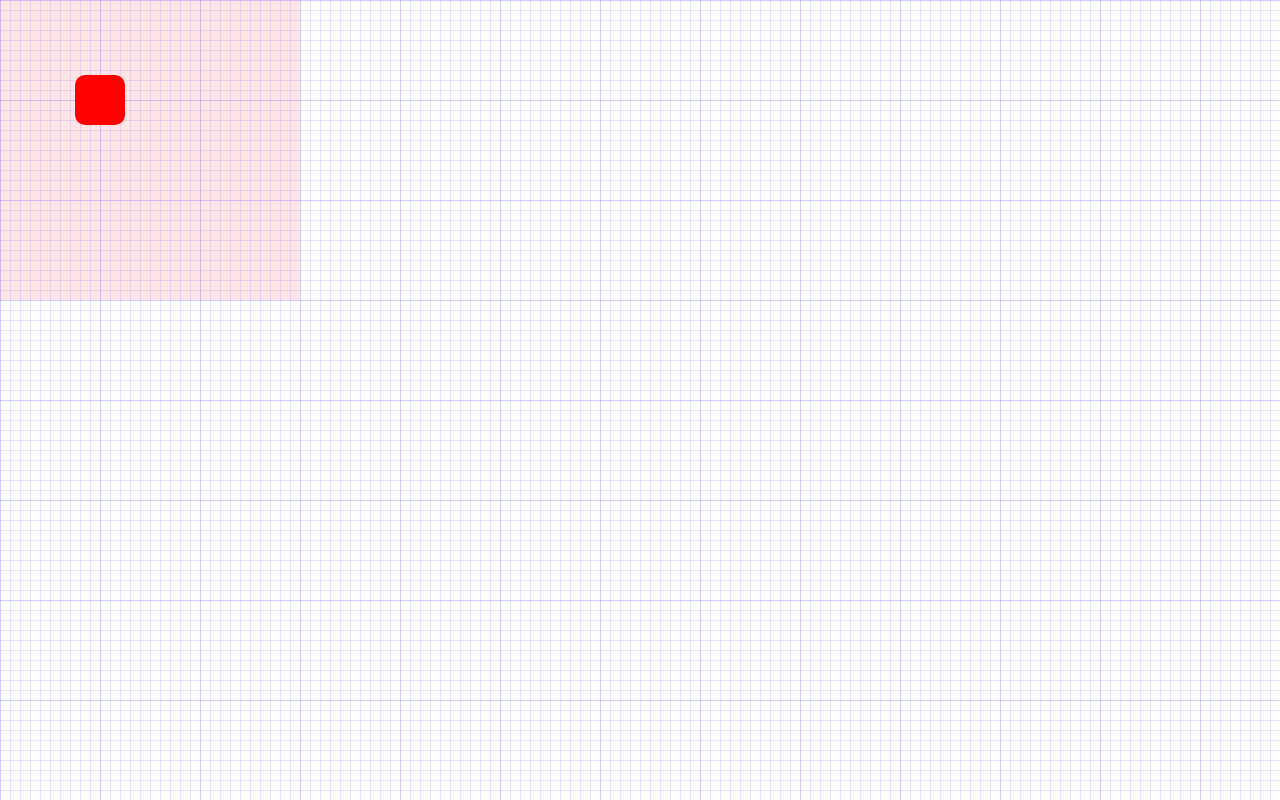
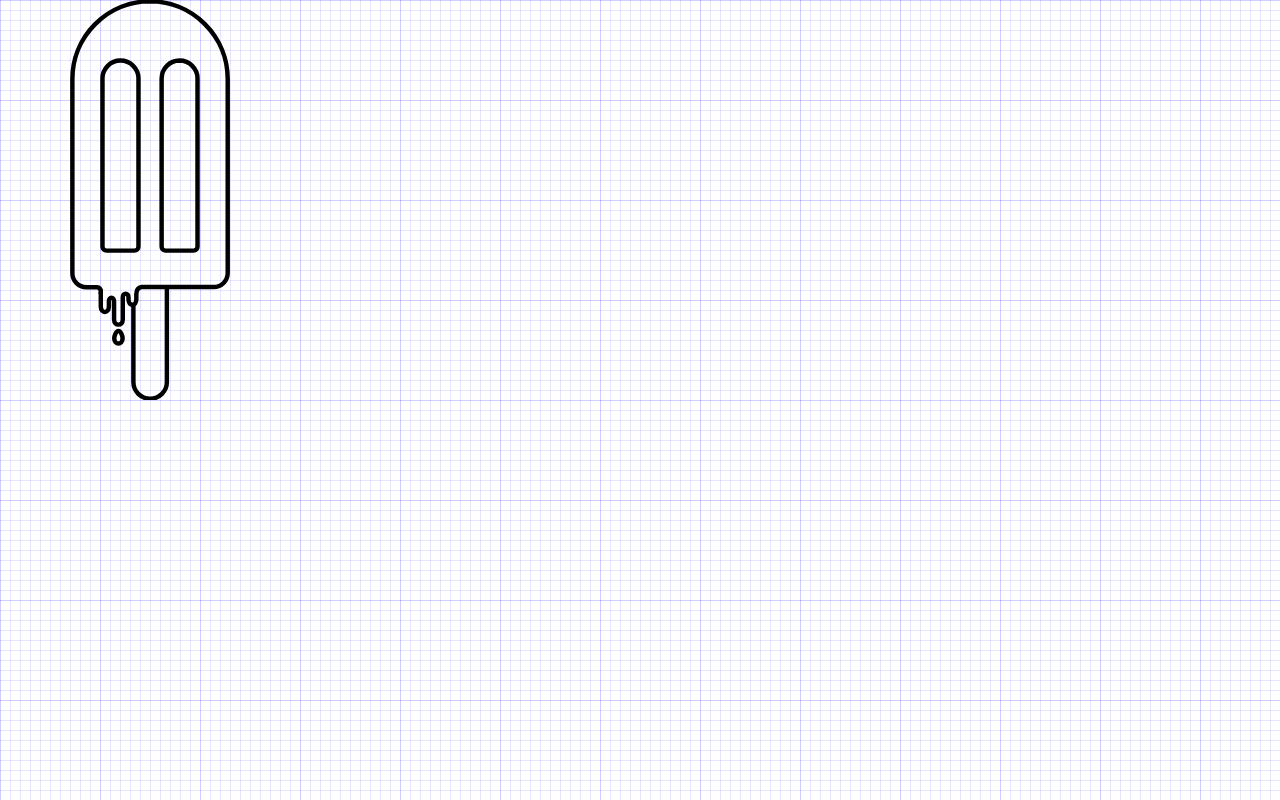
Before and after one commit to UYulong/visualization-code, a React app: page / in a window 1280 px wide. Built offline with nearby package versions, Linux system fonts and the light colour scheme.

Commit message:
study: SVG 绘制雪糕动画

```diff
--- a/src/App.js
+++ b/src/App.js
@@ -55,7 +55,9 @@ import AppBg from '@/assets/images/grid.png'
 // import Demo from './SVG/05-渐变和滤镜效果/04-SVG模糊效果'
 // import Demo from './SVG/06-形变/01-形变-translate'
 // import Demo from './SVG/06-形变/02-形变-rotate'
-import Demo from './SVG/06-形变/03-形变-scale'
+// import Demo from './SVG/06-形变/03-形变-scale'
+
+import Demo from './SVG/examples/01-雪糕'
 
 const AppBox = styled.div`
   width: 100%;
--- /dev/null
+++ b/src/SVG/examples/01-雪糕.jsx
@@ -0,0 +1,112 @@
+import React, { memo, useEffect } from 'react'
+import styled from 'styled-components'
+
+import { getPathLength } from './utils'
+
+const DemoBox = styled.div`
+  .outline {
+    stroke-dasharray: 1020px;
+    stroke-dashoffset: 1020px;
+    animation: lineMove 2s linear forwards;
+  }
+
+  .stick {
+    stroke-dasharray: 800px;
+    stroke-dashoffset: 800px;
+    animation: lineMove 2s linear forwards;
+    animation-delay: 1.75s;
+  }
+
+  .drop {
+    stroke-dasharray: 200px;
+    stroke-dashoffset: 200px;
+    animation: lineMove 2s linear forwards;
+    animation-delay: 2.5s;
+  }
+
+  .inside-l {
+    stroke-dasharray: 800px;
+    stroke-dashoffset: 800px;
+    animation: lineMove 2s linear forwards;
+    animation-delay: 1s;
+  }
+
+  .inside-r {
+    stroke-dasharray: 700px;
+    stroke-dashoffset: 700px;
+    animation: lineMove 2s linear forwards;
+    animation-delay: 1s;
+  }
+
+
+  @keyframes lineMove {
+    100% {
+      stroke-dashoffset: 0;
+    }
+  }
+`
+
+const Demo = memo(() => {
+
+  useEffect(() => {
+    getPathLength("stick"); // 252px
+    getPathLength("drop"); // 36
+    getPathLength("outline"); // 1019
+    getPathLength("inside-l"); // 486
+    getPathLength("inside-r"); // 486
+  }, [])
+
+  return (
+    <DemoBox>
+      <svg
+        id="popsicle"
+        width="300"
+        height="400"
+        xmlns="http://www.w3.org/2000/svg"
+        viewBox="0 0 177.3 449.1"
+      >
+        <g stroke="black" strokeWidth="5px">
+          {/* 手柄 */}
+          <path
+            className="stick"
+            d="M408.8,395.9V502.4a18.8,18.8,0,0,1-18.8,18.8h0a18.8,18.8,0,0,1-18.8-18.8V415.3"
+            transform="translate(-301.2 -73.5)"
+            fill="none"
+          />
+
+          {/* 水滴 */}
+          <path
+            className="drop"
+            d="M359.1,453.5c0,3.1-2.1,5.6-4.7,5.6s-4.7-2.5-4.7-5.6,2.1-8.3,4.7-8.3S359.1,450.4,359.1,453.5Z"
+            transform="translate(-301.2 -73.5)"
+            fill="none"
+          />
+
+          {/* 外层 */}
+          <path
+            className="outline"
+            d="M389.9,75h0a87.4,87.4,0,0,0-87.2,87.2v218a15.7,15.7,0,0,0,15.7,15.7h12a4.3,4.3,0,0,1,4.1,4.8h0.1v17c0,8.2,9.1,7.9,9.1,0v-6c0-5.2,5.8-5.2,5.8,0v20.5c0,7.7,9.8,7.7,9.8,0V407.2c0-5.2,6.4-5.2,6.4,0v2.7c0,7.7,8.8,7.7,8.8,0v-6c0-6.4,3.9-7.8,6-8.1h80.9a15.7,15.7,0,0,0,15.7-15.7v-218A87.4,87.4,0,0,0,389.9,75Z"
+            transform="translate(-301.2 -73.5)"
+            fill="none"
+          />
+
+          {/* 里面左边 */}
+          <path
+            className="inside-l"
+            d="M55.5,68h0A20.2,20.2,0,0,1,75.7,88.2V276.9a4.5,4.5,0,0,1-4.5,4.5H39.8a4.5,4.5,0,0,1-4.5-4.5V88.2A20.2,20.2,0,0,1,55.5,68Z"
+            fill="none"
+          />
+
+          {/* 里面左边 */}
+          <path
+            className="inside-r"
+            d="M121.8,68h0A20.2,20.2,0,0,1,142,88.2V277a4.4,4.4,0,0,1-4.4,4.4H106.1a4.4,4.4,0,0,1-4.4-4.4V88.2A20.2,20.2,0,0,1,121.8,68Z"
+            fill="none"
+          />
+        </g>
+      </svg>
+    </DemoBox>
+  )
+})
+
+export default Demo
--- /dev/null
+++ b/src/SVG/examples/utils.js
@@ -0,0 +1,10 @@
+
+/**
+ * 计算 路径距离
+ * @param {string} classname
+ */
+export const getPathLength = (classname) => {
+  let stickEl = document.getElementsByClassName(classname)[0];
+  let stickLength = stickEl.getTotalLength();
+  console.log(classname + "Length=", stickLength);
+}
```
